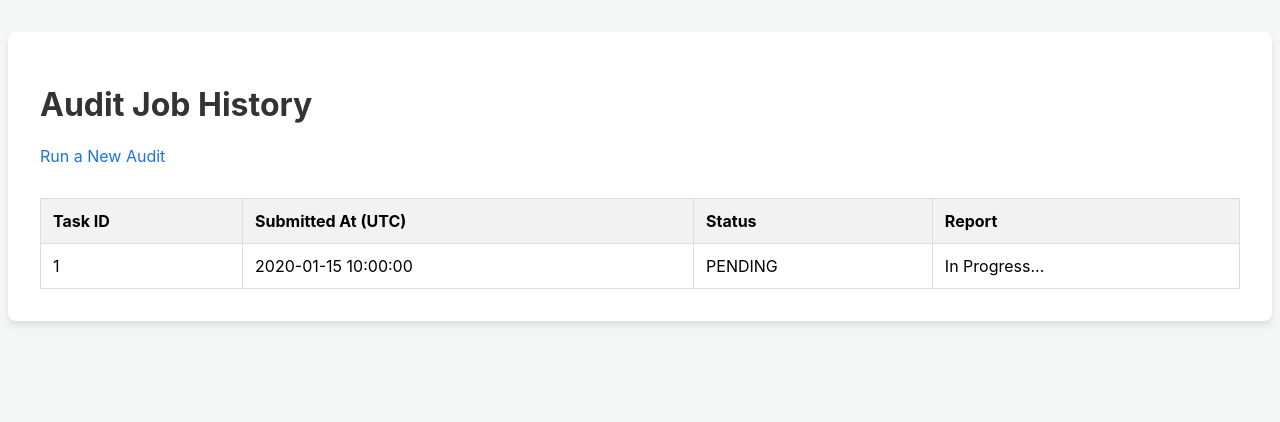
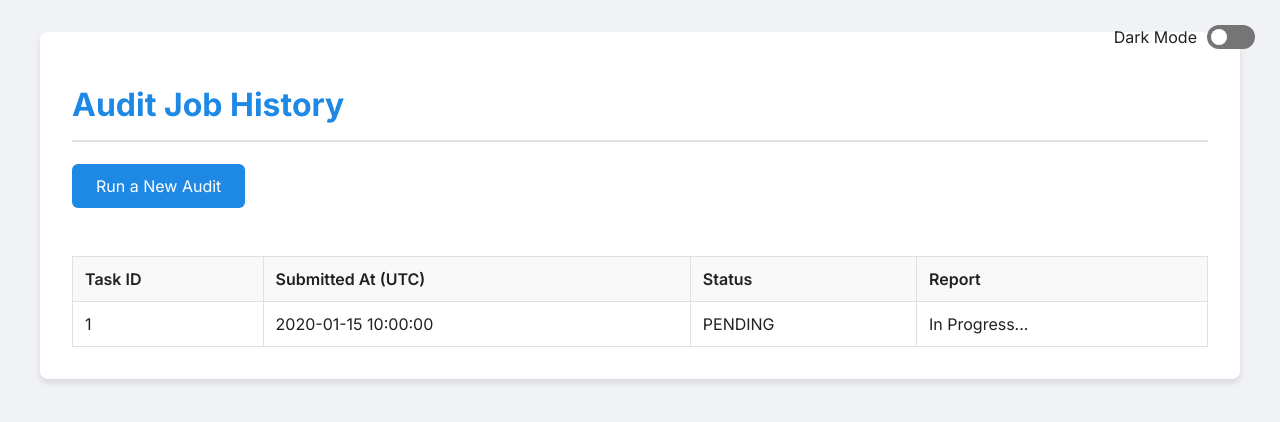
Before and after one commit to poomba124/Ptaas-Security-Platform, a Flask app: template templates/dashboard.html in a window 1280 px wide. Shown: the top 422 px of the page. Run offline with Flask 3, Linux system fonts and the light colour scheme; the template is opened without the code that fills it: most values are stand-ins (such as "Sample title", 1, 10 or a date in 2020).

Commit message:
History Dashboard implemented

```diff
--- a/app.py
+++ b/app.py
@@ -37,7 +37,14 @@ app.config['UPLOAD_FOLDER'] = UPLOAD_FOLDER
 os.makedirs(UPLOAD_FOLDER, exist_ok=True)
 
 
+@app.route('/dashboard')
+def dashboard():
+    # Find all jobs in the collection and sort them by submission date (newest first)
+    # Using sort() ensures recent jobs appear first.
+    all_jobs = jobs_collection.find().sort('submitted_at', -1)
 
+    # Render the dashboard template, passing the list of jobs to it
+    return render_template('dashboard.html', jobs=all_jobs)
 
 
 @app.route('/', methods=['GET', 'POST'])
--- a/templates/dashboard.html
+++ b/templates/dashboard.html
@@ -3,21 +3,163 @@
 <head>
     <meta charset="UTF-8">
     <title>Audit Dashboard</title>
+    <link href="https://fonts.googleapis.com/css2?family=Inter:wght@400;600;700&display=swap" rel="stylesheet">
     <style>
-        body { font-family: -apple-system, BlinkMacSystemFont, "Segoe UI", Roboto, "Helvetica Neue", Arial, sans-serif; margin: 0; background-color: #f4f7f6; }
-        .container { max-width: 1200px; margin: 2em auto; padding: 2em; background: #fff; border-radius: 8px; box-shadow: 0 4px 6px rgba(0,0,0,0.1); }
-        h1 { color: #333; }
-        table { width: 100%; border-collapse: collapse; margin-top: 2em; }
-        th, td { border: 1px solid #ddd; padding: 12px; text-align: left; }
-        th { background-color: #f2f2f2; }
-        a { color: #1a73e8; text-decoration: none; }
-        a:hover { text-decoration: underline; }
+        /* ---------------------- THEME VARIABLES ---------------------- */
+        :root {
+        --color-primary: #1e88e5; /* Blue */
+        --color-primary-hover: #1565c0;
+        --color-background: #f0f2f5; /* Light Gray Background */
+        --color-surface: #ffffff; /* White Card/Container */
+        --color-surface-secondary: #f9f9f9; /* ADDED: Lighter background */
+        --color-text: #212121; /* Dark Text */
+        --color-text-secondary: #757575;
+        --color-border: #e0e0e0;
+        --color-success: #4caf50;
+        --color-failure: #e53935;
+    }
+    [data-theme='dark'] {
+        --color-primary: #64b5f6;
+        --color-primary-hover: #42a5f5;
+        --color-background: #0d1117; /* GitHub Dark */
+        --color-surface: #161b22; /* Dark Card/Container */
+        --color-surface-secondary: #21262d; /* ADDED: Lighter dark background */
+        --color-text: #e0e0e0; /* Light Text */
+        --color-text-secondary: #bdbdbd;
+        --color-border: #303030;
+        --color-success: #81c784;
+        --color-failure: #e57373;
+    }
+
+        /* ---------------------- BASE STYLES & LAYOUT ---------------------- */
+        * {
+            box-sizing: border-box;
+            transition: background-color 0.4s, color 0.4s, border-color 0.4s, box-shadow 0.4s;
+            font-family: 'Inter', sans-serif;
+        }
+        body {
+            font-family: 'Inter', sans-serif;
+            margin: 0;
+            background-color: var(--color-background);
+            color: var(--color-text); /* Use variable */
+        }
+        .container {
+            max-width: 1200px;
+            margin: 2em auto;
+            padding: 2em;
+            background: var(--color-surface); /* Use variable */
+            border-radius: 8px;
+            box-shadow: 0 4px 6px rgba(0,0,0,0.1);
+            position: relative; /* Needed for theme switch positioning */
+        }
+        h1 {
+            color: var(--color-primary); /* Use variable */
+            border-bottom: 2px solid var(--color-border); /* Use variable */
+            padding-bottom: 0.5em;
+        }
+        table {
+            width: 100%;
+            border-collapse: collapse;
+            margin-top: 2em;
+        }
+        th, td {
+            border: 1px solid var(--color-border); /* Use variable */
+            padding: 12px;
+            text-align: left;
+        }
+        th {
+        background-color: var(--color-surface-secondary, #f2f2f2);
+        font-weight: 600;
+    }
+    tr:nth-child(even) {
+        background-color: var(--color-surface-secondary, #f9f9f9);
+    }
+        a {
+            color: var(--color-primary); /* Use variable */
+            text-decoration: none;
+        }
+        a:hover {
+            text-decoration: underline;
+        }
+        .button {
+            display: inline-block;
+            padding: 0.75em 1.5em;
+            margin-bottom: 1em;
+            background-color: var(--color-primary); /* Use variable */
+            color: var(--color-surface); /* Use variable */
+            border-radius: 6px;
+            text-decoration: none;
+        }
+        .button:hover {
+            background-color: var(--color-primary-hover); /* Use variable */
+        }
+
+        /* ---------------------- THEME SWITCH (Copied from index.html) ---------------------- */
+        .theme-switch-wrapper {
+            display: flex;
+            align-items: center;
+            position: absolute;
+            top: 25px;
+            right: 25px;
+            z-index: 10;
+            color: var(--color-text);
+        }
+        .theme-switch {
+            display: inline-block;
+            height: 24px;
+            position: relative;
+            width: 48px;
+            margin-left: 10px;
+        }
+        .theme-switch input {
+            display: none;
+        }
+        .slider {
+            background-color: var(--color-text-secondary);
+            bottom: 0;
+            cursor: pointer;
+            left: 0;
+            position: absolute;
+            right: 0;
+            top: 0;
+            transition: .4s;
+        }
+        .slider:before {
+            background-color: var(--color-surface);
+            bottom: 4px;
+            content: "";
+            height: 16px;
+            left: 4px;
+            position: absolute;
+            width: 16px;
+            transition: .4s;
+        }
+        input:checked + .slider {
+            background-color: var(--color-primary);
+        }
+        input:checked + .slider:before {
+            transform: translateX(24px);
+        }
+        .slider.round {
+            border-radius: 34px;
+        }
+        .slider.round:before {
+            border-radius: 50%;
+        }
     </style>
 </head>
 <body>
+    <div class="theme-switch-wrapper">
+        <label for="theme-switch">Dark Mode</label>
+        <label class="theme-switch" for="theme-switch">
+            <input type="checkbox" id="theme-switch" />
+            <div class="slider round"></div>
+        </label>
+    </div>
+
     <div class="container">
         <h1>Audit Job History</h1>
-        <p><a href="/">Run a New Audit</a></p>
+        <p><a href="/" class="button">Run a New Audit</a></p>
 
         <table>
             <thead>
@@ -32,7 +174,7 @@
                 {% for job in jobs %}
                     <tr>
                         <td>{{ job.task_id }}</td>
-                        <td>{{ job.submitted_at.strftime('%Y-%m-%d %H:%M:%S') }}</td>
+                        <td>{{ job.submitted_at.strftime('%Y-%m-%d %H:%M:%S') if job.submitted_at else 'N/A' }}</td>
                         <td>{{ job.status }}</td>
                         <td>
                             {% if job.status == 'SUCCESS' or job.status == 'FAILURE' %}
@@ -42,9 +184,47 @@
                             {% endif %}
                         </td>
                     </tr>
+                {% else %}
+                    <tr>
+                        <td colspan="4">No audit jobs found.</td>
+                    </tr>
                 {% endfor %}
             </tbody>
         </table>
     </div>
+
+    <script>
+        const STORAGE_KEY = 'user-theme';
+        const body = document.body;
+        const themeSwitch = document.getElementById('theme-switch');
+
+        function setTheme(theme) {
+            // Apply the data-theme attribute to the body
+            body.setAttribute('data-theme', theme);
+            // Save preference to localStorage
+            localStorage.setItem(STORAGE_KEY, theme);
+            // Update the checkbox state
+            themeSwitch.checked = (theme === 'dark');
+        }
+
+        // Check localStorage for saved theme
+        const storedTheme = localStorage.getItem(STORAGE_KEY);
+        // Check system preference
+        const prefersDark = window.matchMedia && window.matchMedia('(prefers-color-scheme: dark)').matches;
+
+        // Apply theme based on priority: localStorage > system preference > default (light)
+        if (storedTheme) {
+            setTheme(storedTheme);
+        } else if (prefersDark) {
+            setTheme('dark');
+        } else {
+            setTheme('light');
+        }
+
+        // Add event listener to the toggle switch
+        themeSwitch.addEventListener('change', (e) => {
+            setTheme(e.target.checked ? 'dark' : 'light');
+        });
+    </script>
 </body>
 </html>
--- a/templates/index.html
+++ b/templates/index.html
@@ -290,7 +290,7 @@
 
     <div class="container">
         <h1><span>Password</span> Audit Uploader 🔒</h1>
-
+        <p><a href="{{ url_for('dashboard') }}" class="file-upload-label">View Job History</a></p>
         <form method="post" enctype="multipart/form-data">
 
             <div id="company-name-group" class="form-group">
--- a/wordlist.txt
+++ b/wordlist.txt
@@ -3,3 +3,4 @@ password
 admin
 letmein
 Amazon
+Ab1
```
Also changed, not shown: bny_user_hashes.json (+5 -20 lines), make_hash_dump.py (+3 -6 lines), uploads/bny_user_hashes.json (+5 -20 lines), uploads/user_hashes.json (+3 -18 lines), user_hashes.json (+3 -18 lines).
